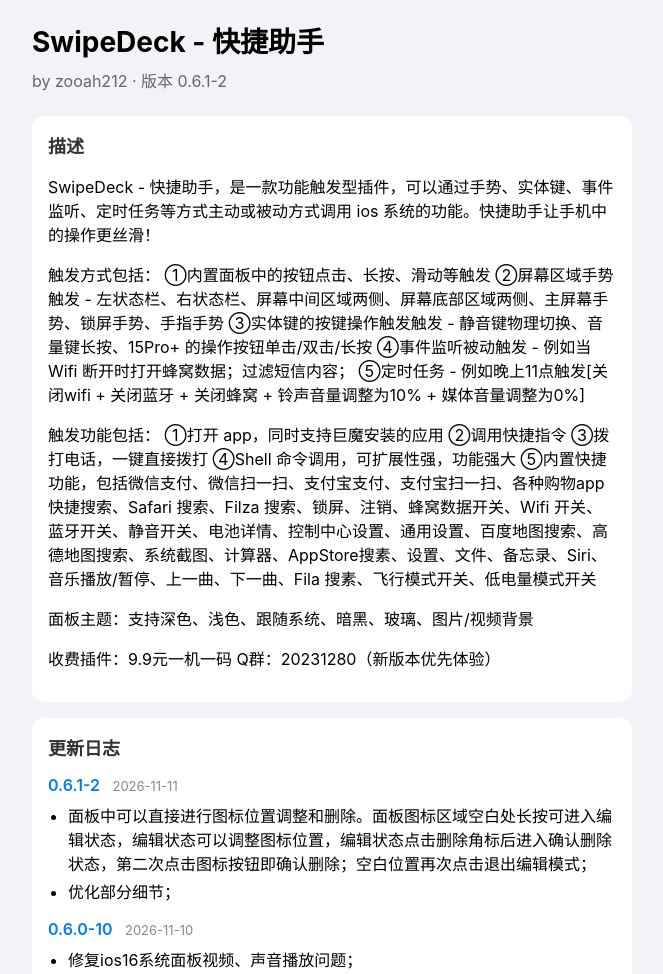
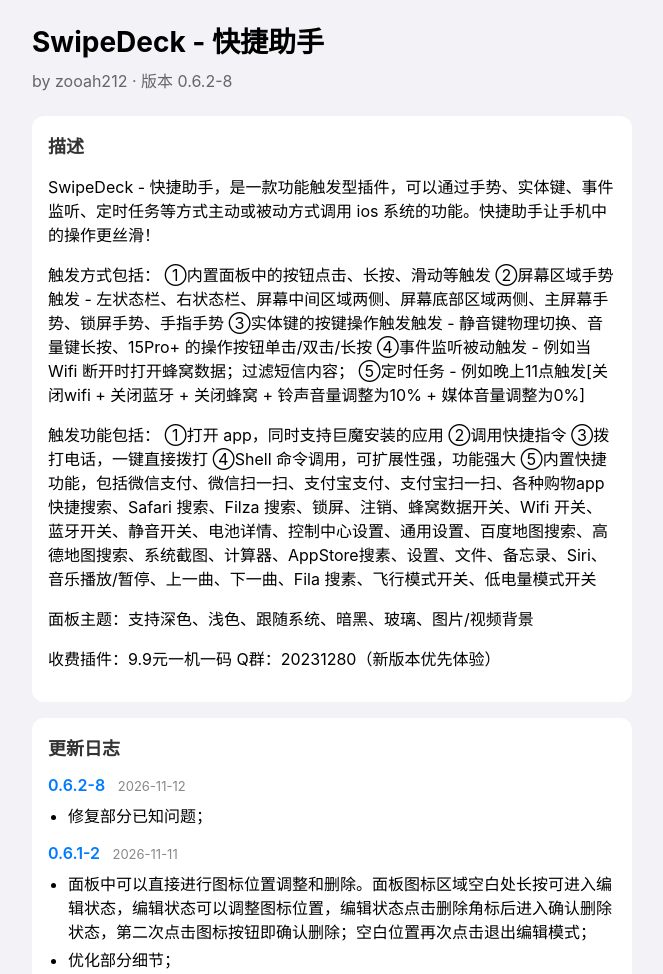
Before and after one commit to zooah212/repo, a plain HTML site: page depictions/com.zooah.swipedeck/index.html in a window 1280 px wide. Shown: the top 974 px of the page, without its empty margins (308-971 px from the left). Drawn offline with Linux system fonts and the light colour scheme.

Commit message:
🤖 Auto-sync from private repo

```diff
--- a/depictions/com.zooah.swipedeck/index.html
+++ b/depictions/com.zooah.swipedeck/index.html
@@ -21,7 +21,7 @@
 </head>
 <body>
   <h1>SwipeDeck - 快捷助手</h1>
-  <div class="meta">by zooah212 · 版本 0.6.1-2</div>
+  <div class="meta">by zooah212 · 版本 0.6.2-8</div>
 
   <div class="section">
     <h2>描述</h2>
@@ -53,6 +53,13 @@
 
   <div class="section">
     <h2>更新日志</h2>
+    <div class="version">
+      <span class="version-title">0.6.2-8</span>
+      <span class="version-date">2026-11-12</span>
+      <ul>
+        <li>修复部分已知问题；</li>
+      </ul>
+    </div>
     <div class="version">
       <span class="version-title">0.6.1-2</span>
       <span class="version-date">2026-11-11</span>
```
Also changed, not shown: depictions/com.zooah.swipedeck/js.json (+9 -1 lines), 4 other files.
